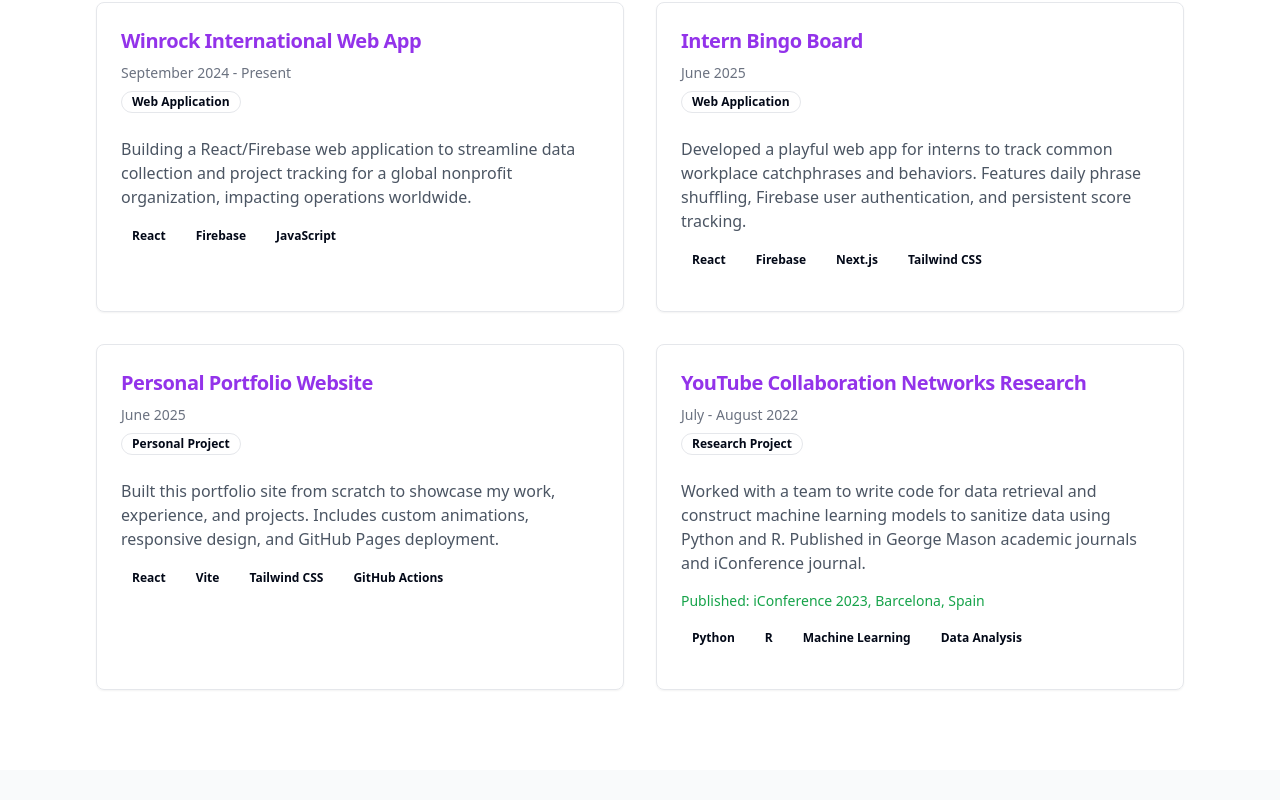
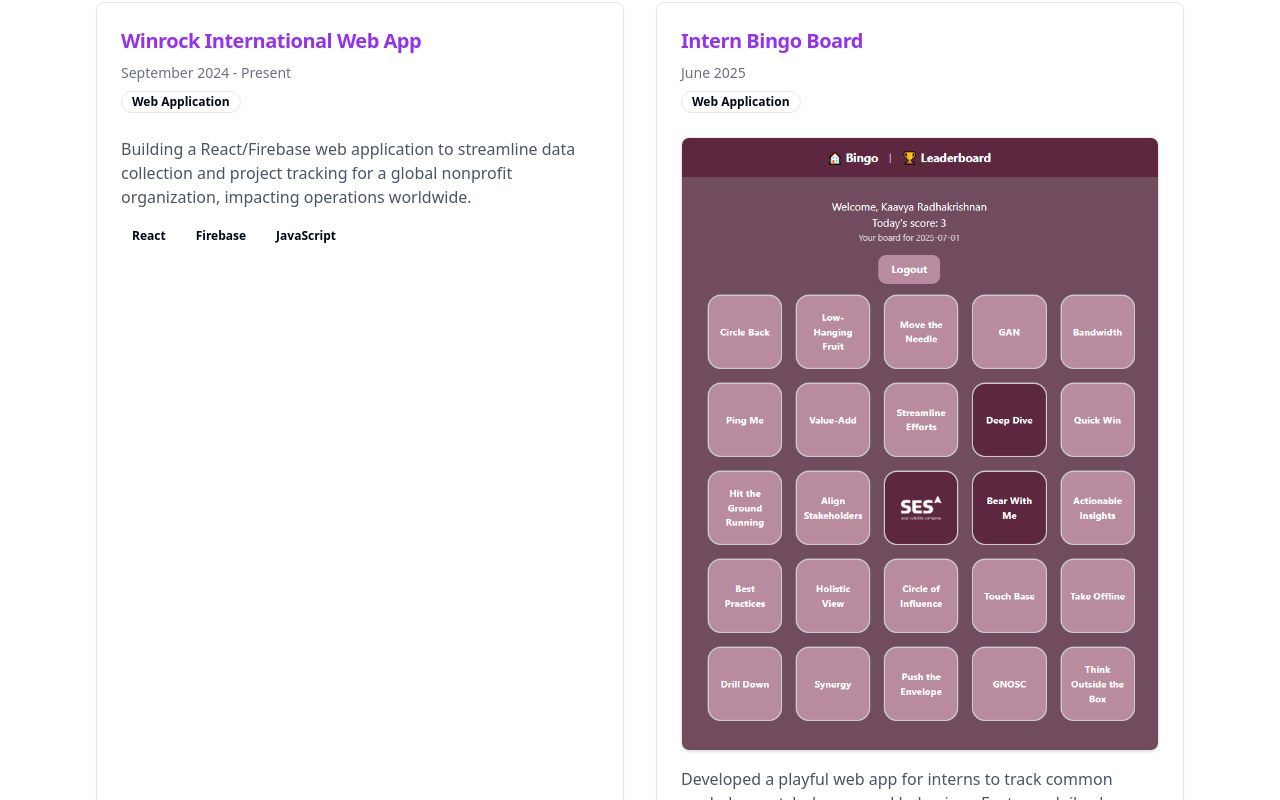
Before and after one commit to kaavyar9705/kaavya-portfolio2, a React (Vite) app: page / in a window 1280 px wide. Shown: the part 6520-7320 px from the top of the page. Built offline with nearby package versions, Linux system fonts and the light colour scheme.

Commit message:
bingo pic

```diff
--- a/src/components/projects.tsx
+++ b/src/components/projects.tsx
@@ -35,6 +35,7 @@ const projects = [
       "Developed a playful web app for interns to track common workplace catchphrases and behaviors. Features daily phrase shuffling, Firebase user authentication, and persistent score tracking.",
     technologies: ["React", "Firebase", "Next.js", "Tailwind CSS"],
     type: "Web Application",
+    image: "kaavya-portfolio2/images/bingo.png",
   },
   {
     title: "Personal Portfolio Website",
@@ -53,7 +54,6 @@ const projects = [
     publication: "iConference 2023, Barcelona, Spain",
     type: "Research Project",
   },
-
 ];
 
 export default function Projects() {
@@ -97,6 +97,14 @@ export default function Projects() {
                 )}
               </CardHeader>
               <CardContent className="flex-1 flex flex-col">
+                {project.image && (
+                  <img
+                    src={project.image}
+                    alt={`${project.title} Screenshot`}
+                    className="rounded-lg shadow mb-4 border"
+                  />
+                )}
+
                 <p className="text-gray-600 mb-4 flex-1">
                   {project.description}
                 </p>
```
Also changed, not shown: public/images/bingo.png (added).
